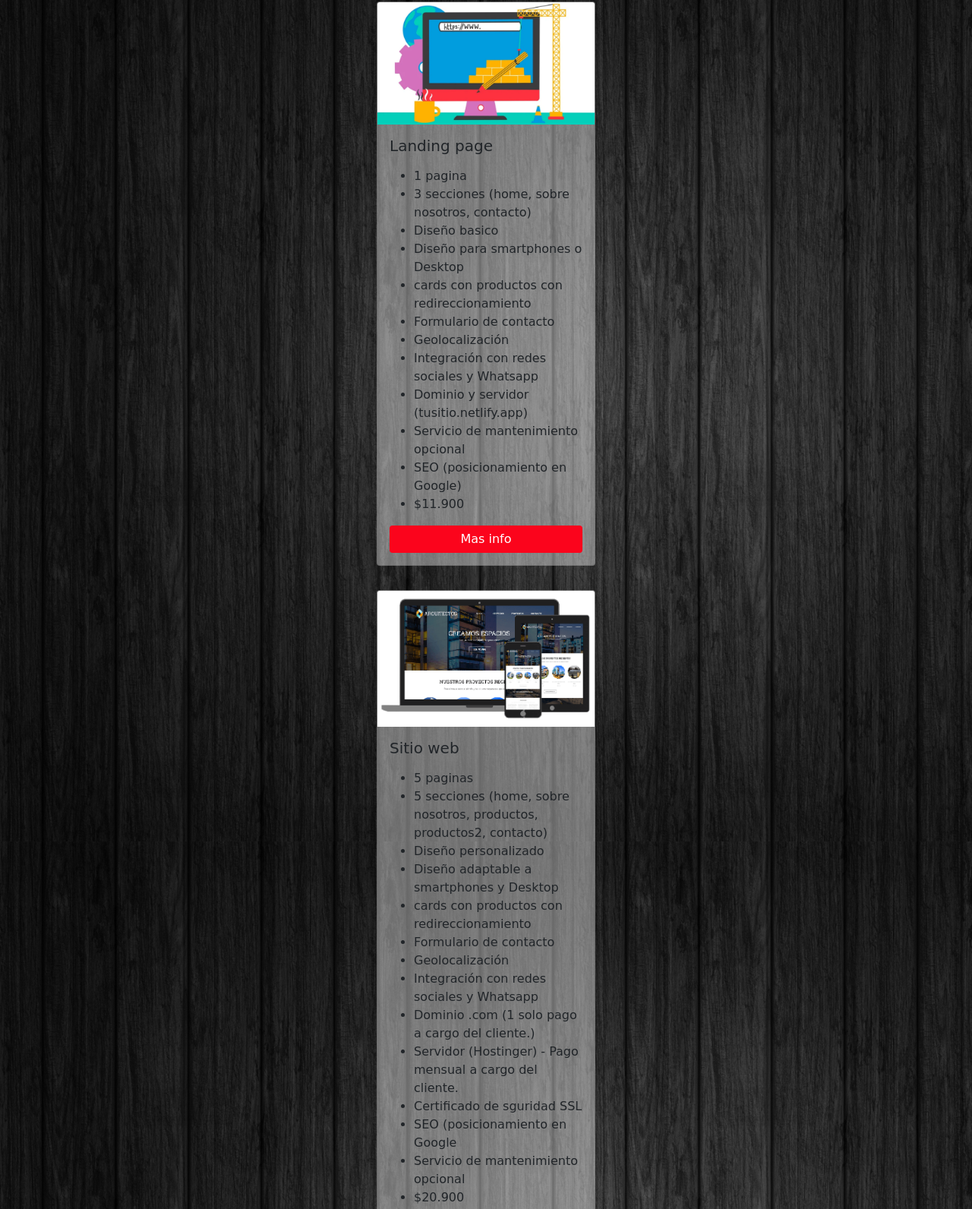
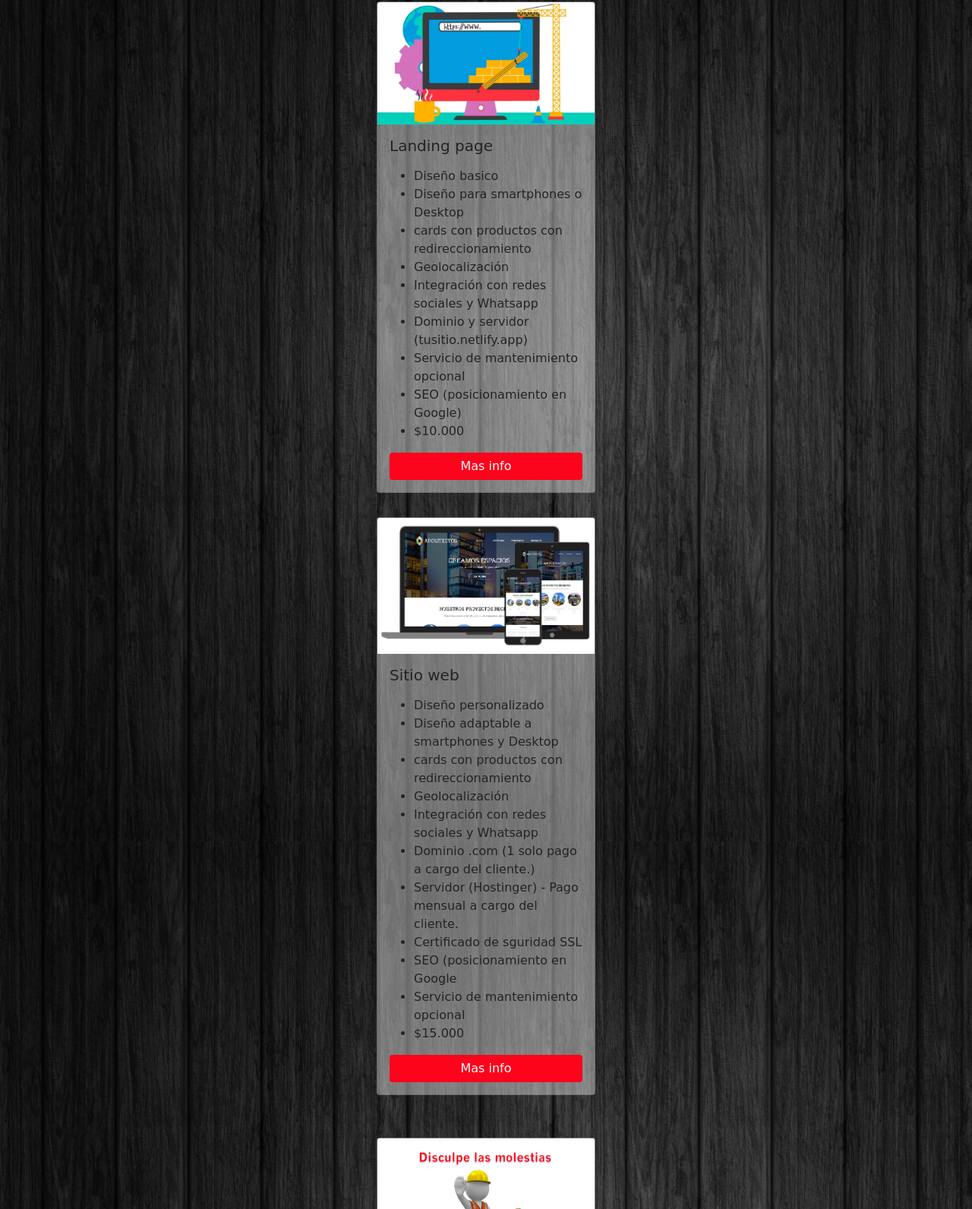
Before and after one commit to NicolasAdValverde/dise-arg, a plain HTML site: page index.html in a window 1280 px wide. Shown: the part 4056-5648 px from the top of the page at 76% size. Drawn offline with nearby package versions, Linux system fonts and the light colour scheme; a web font is replaced by a local one.

Commit message:
Update index.html

```diff
--- a/index.html
+++ b/index.html
@@ -171,18 +171,16 @@
                         <h5 class="card-title">Landing page</h5>
                         <p class="card-text white">
                             <ul>
-                              <li>1 pagina</li>
-                              <li>3 secciones (home, sobre nosotros, contacto)</li>
+
                               <li>Diseño basico</li>
                               <li>Diseño para smartphones o Desktop</li>
                               <li>cards con productos con redireccionamiento</li>
-                              <li>Formulario de contacto</li>
                               <li>Geolocalización</li>
                               <li>Integración con redes sociales y Whatsapp</li>
                               <li>Dominio y servidor (tusitio.netlify.app)</li>
                               <li>Servicio de mantenimiento opcional</li>
                               <li>SEO (posicionamiento en Google)</li>
-                              <li>$11.900</li>
+                              <li>$10.000</li>
                             </ul>
                       </p>
                         <a href="#" class="btn btn-primary">Mas info</a>
@@ -194,12 +192,10 @@
                     <div class="card-body">
                       <h5 class="card-title">Sitio web</h5>
                       <p class="card-text"><ul>
-                        <li>5 paginas</li>
-                        <li>5 secciones (home, sobre nosotros, productos, productos2, contacto)</li>
+
                         <li>Diseño personalizado</li>
                         <li>Diseño adaptable a smartphones y Desktop</li>
                         <li>cards con productos con redireccionamiento</li>
-                        <li>Formulario de contacto</li>
                         <li>Geolocalización</li>
                         <li>Integración con redes sociales y Whatsapp</li>
                         <li>Dominio .com (1 solo pago a cargo del cliente.)</li>
@@ -207,7 +203,7 @@
                         <li>Certificado de sguridad SSL</li>
                         <li>SEO (posicionamiento en Google</li>
                         <li>Servicio de mantenimiento opcional</li>
-                        <li>$20.900</li>
+                        <li>$15.000</li>
                       </ul></p>
                       <a href="#" class="btn btn-primary">Mas info</a>
                     </div>
@@ -216,7 +212,7 @@
                   <div class="card" style="width: 18rem;">
                     <img src="./images/mantenimiento.png" class="card-img-top" alt="Esta es una imagen de paginas web.">
                     <div class="card-body">
-                      <h5 class="card-title">Mantenimiento</h5>
+                      <h5 class="card-title">Mantenimiento (opcional)</h5>
                       <p class="card-text"><ul>
                         <li>Cambios en el sitio</li>
                         <li>Rediseño pequeño en el sitio</li>
```
